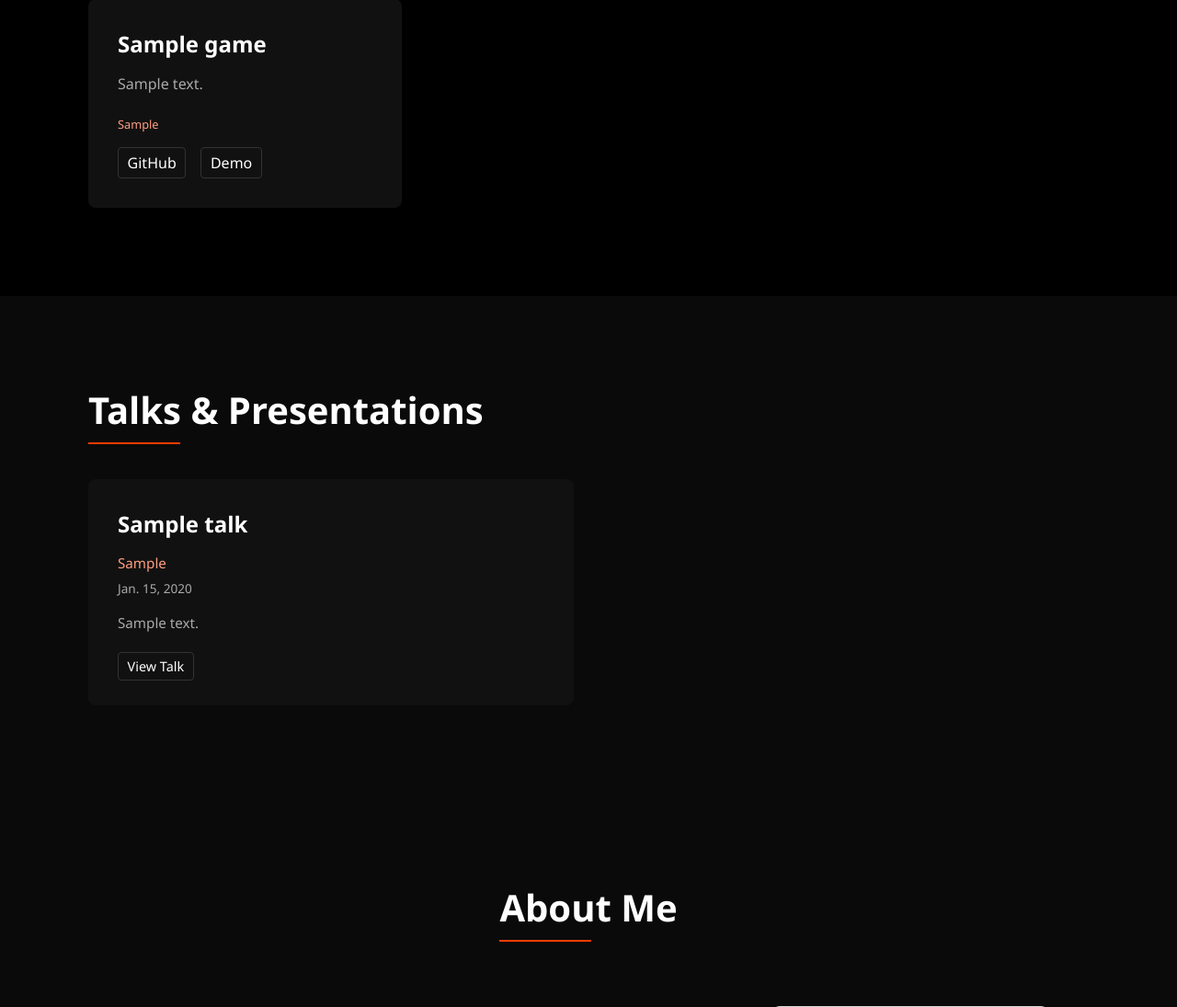
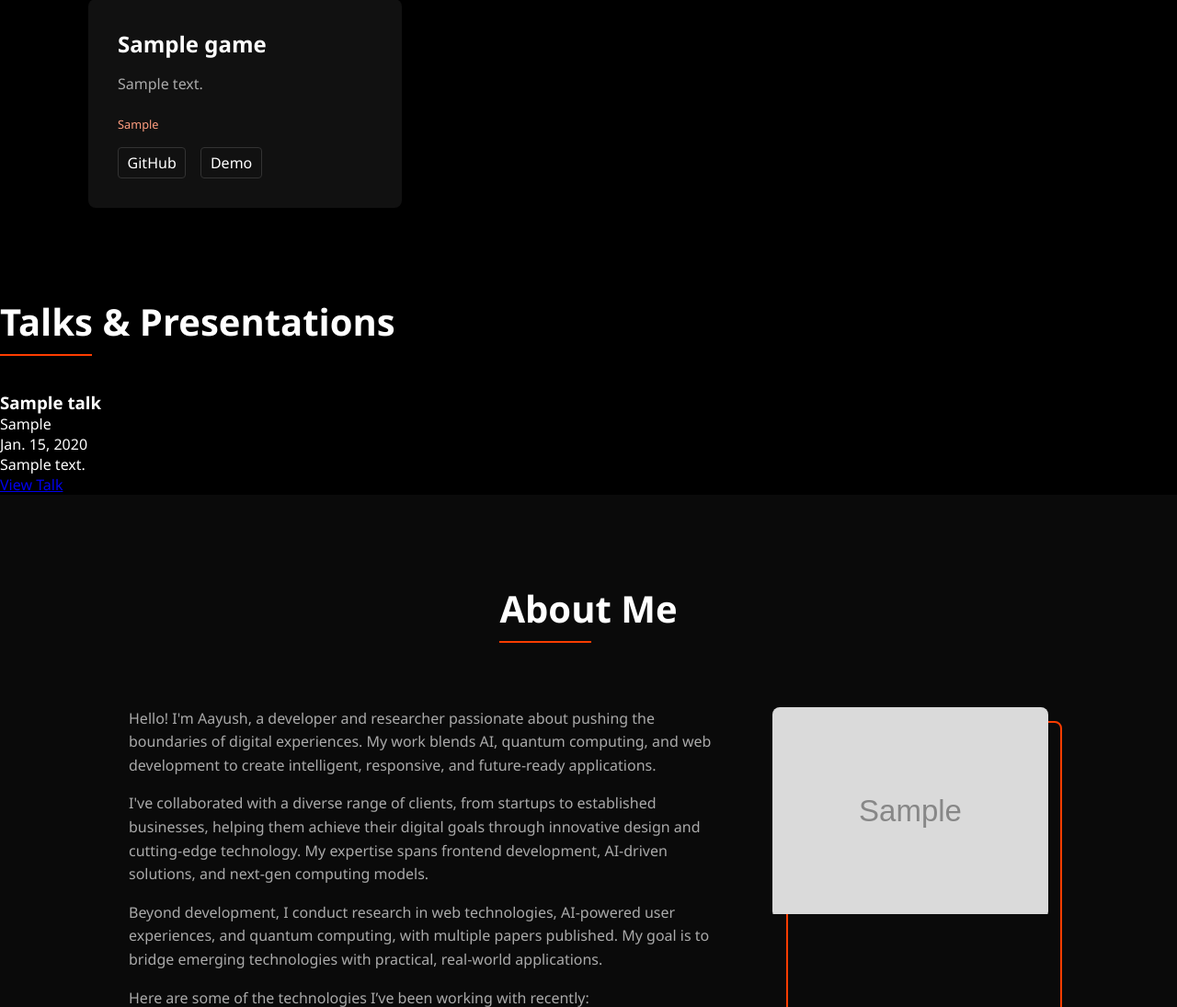
Before and after one commit to aayushgauba/portfolio, a Django app: page /aayush/ in a window 1280 px wide. Shown: the part 2164-3259 px from the top of the page at 92% size. Run offline with Django 5.2, Linux system fonts and the light colour scheme; tables that the repository leaves empty hold one stand-in row (values such as "Sample post"); grey boxes marked "Sample" are stand-in pictures.

Commit message:
Bug Fixes

```diff
--- a/templates/aayush/aayush.html
+++ b/templates/aayush/aayush.html
@@ -843,18 +843,18 @@
 
 
 {% if talks %}
-    <section id="talks" class="talks" style="padding: 6rem; background-color: #0a0a0a;">
+    <section id="talks" class="talks">
         <h2 class="section-title">Talks & Presentations</h2>
-        <div class="talk-grid" style="display: grid; grid-template-columns: repeat(auto-fill, minmax(400px, 1fr)); gap: 2rem;">
+        <div class="talk-grid">
         {% for talk in talks %}
-            <div class="talk-card" style="background-color: #111111; border-radius: 8px; padding: 2rem; transition: transform 0.3s ease, box-shadow 0.3s ease; opacity: 1; transform: none; translateY(20px); position: relative; overflow: hidden;">
-                <h3 class="talk-title" style="font-size: 1.5rem; margin-bottom: 1rem; color: #ffffff;">{{ talk.title }}</h3>
-                <p class="talk-event" style="color: #ff9e80; font-size: 0.95rem; margin-bottom: 0.5rem;">{{ talk.event }}</p>
-                <p class="talk-date" style="color: #aaaaaa; font-size: 0.85rem; margin-bottom: 1rem;">{{ talk.date }}</p>
-                <p class="talk-description" style="color: #aaaaaa; margin-bottom: 1.5rem; font-size: 0.95rem; line-height: 1.6;">{{ talk.description }}</p>
+            <div class="talk-card">
+                <h3 class="talk-title">{{ talk.title }}</h3>
+                <p class="talk-event">{{ talk.event }}</p>
+                <p class="talk-date">{{ talk.date }}</p>
+                <p class="talk-description">{{ talk.description }}</p>
                 {% if talk.link %}
                 <div class="talk-links">
-                    <a href="{{ talk.link }}" aria-label="Talk Link" style="color: #ffffff; font-size: 0.9rem; text-decoration: none; border: 1px solid #333; border-radius: 4px; padding: 0.3rem 0.6rem; transition: color 0.3s ease;">View Talk</a>
+                    <a href="{{ talk.link }}" aria-label="Talk Link">View Talk</a>
                 </div>
                 {% endif %}
             </div>
```
